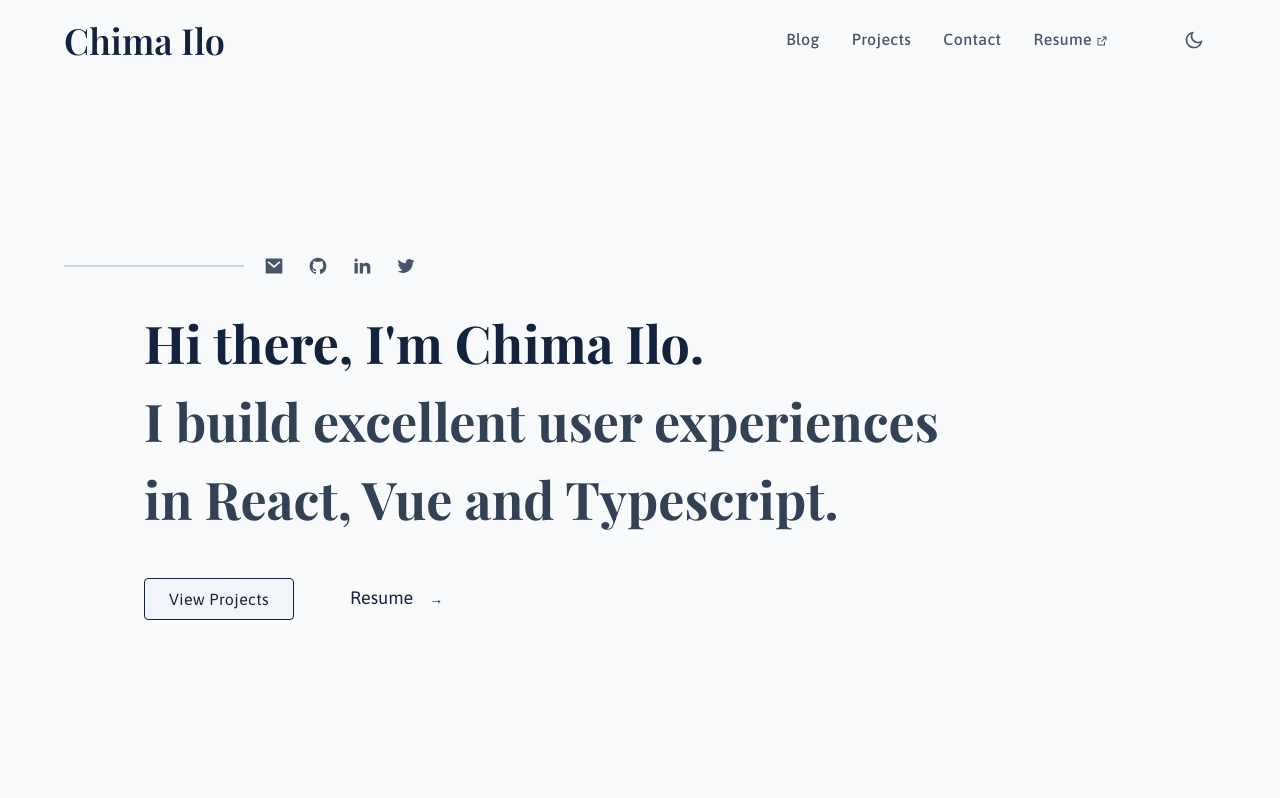
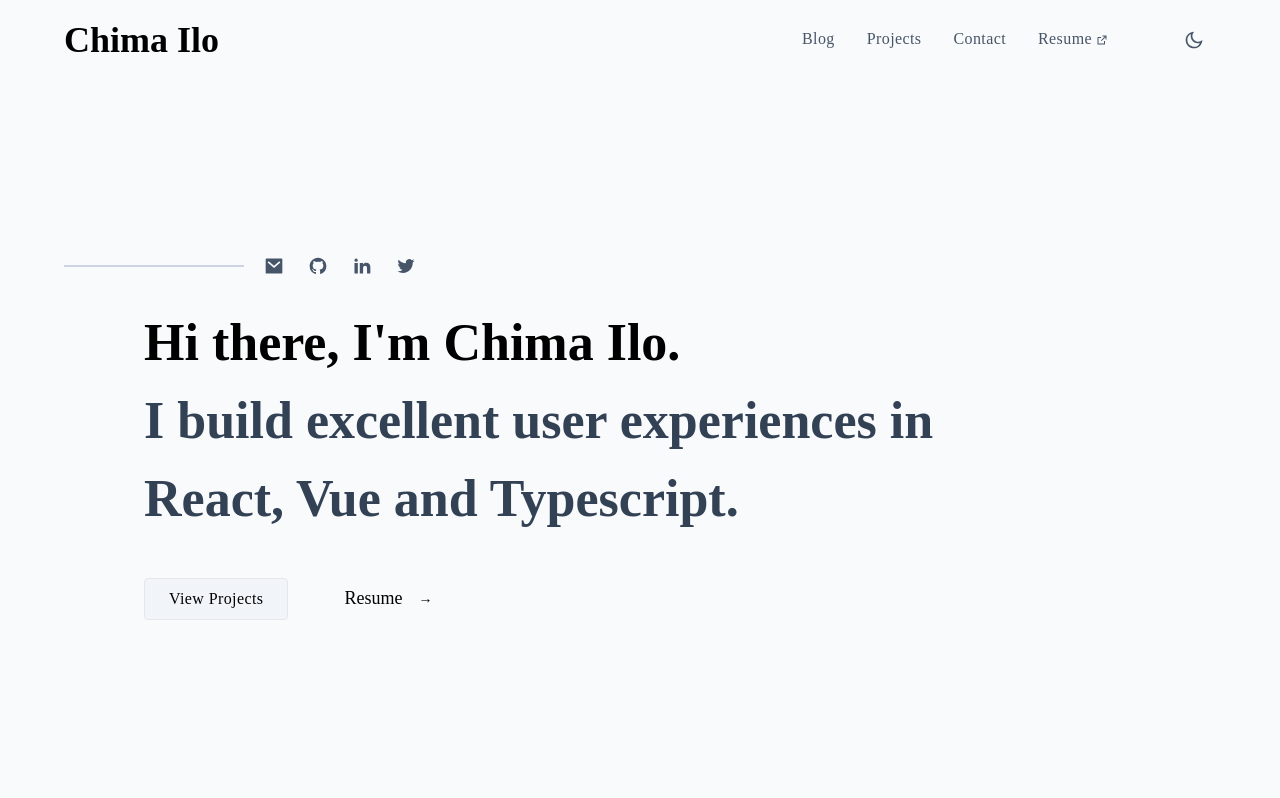
Before and after one commit to chimailo/blog, a Next.js app: page / in a window 1280 px wide. Shown: the top 798 px of the page. Built offline with nearby package versions, Linux system fonts and the light colour scheme.

Commit message:
custom theme

```diff
--- a/tailwind.config.js
+++ b/tailwind.config.js
@@ -1,24 +1,30 @@
 /** @type {import('tailwindcss').Config} */
 
-const defaultTheme = require('tailwindcss/defaultTheme')
+const defaultTheme = require("tailwindcss/defaultTheme");
 
 module.exports = {
   content: ["./components/**/*.tsx", "./pages/**/*.tsx"],
   darkMode: "class",
   theme: {
     screens: {
-      sm: 480 + 32 + "px",
+      sm: 576 + 24 + "px",
       md: 768 + 32 + "px",
-      lg: 960 + 64 + "px",
+      lg: 960 + 48 + "px",
       xl: 1152 + 64 + "px",
     },
     extend: {
       colors: {
-        main: "#13233D",
+        "main-100": "#E6F4F2",
+        "main-200": "#A6D8DE",
+        "main-300": "#79C4CD", // links, dark
+        "main-400": "#017f76", // links, light
+        "main-500": "#344f60", // or #2F4858
+        "main-600": "#22343f",
+        "main-700": "#162127", // or #1D2C35
       },
       fontFamily: {
-        'sans': ['Asap', ...defaultTheme.fontFamily.sans],
-        'serif': ['Playfair Display', ...defaultTheme.fontFamily.serif],
+        sans: ["var(--font-asap)", ...defaultTheme.fontFamily.sans],
+        serif: ["var(--font-playfair)", ...defaultTheme.fontFamily.serif],
       },
       spacing: {
         28: "7rem",
```
